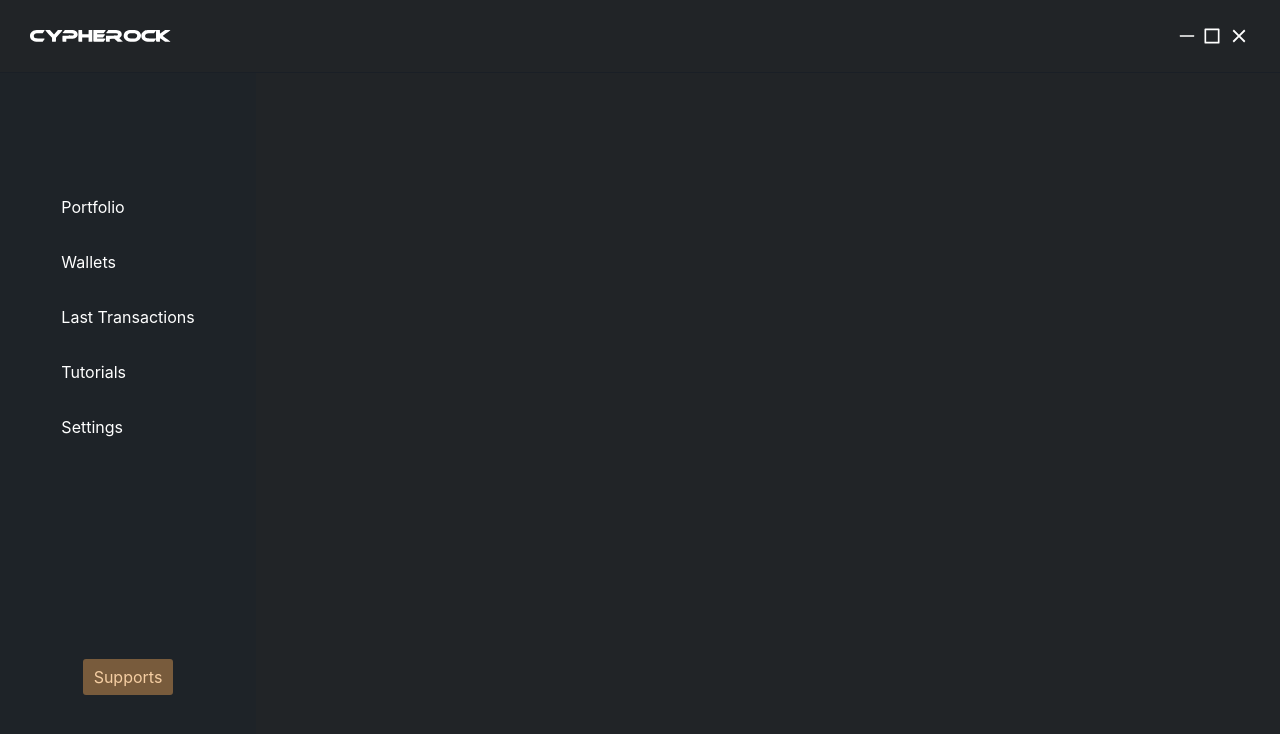
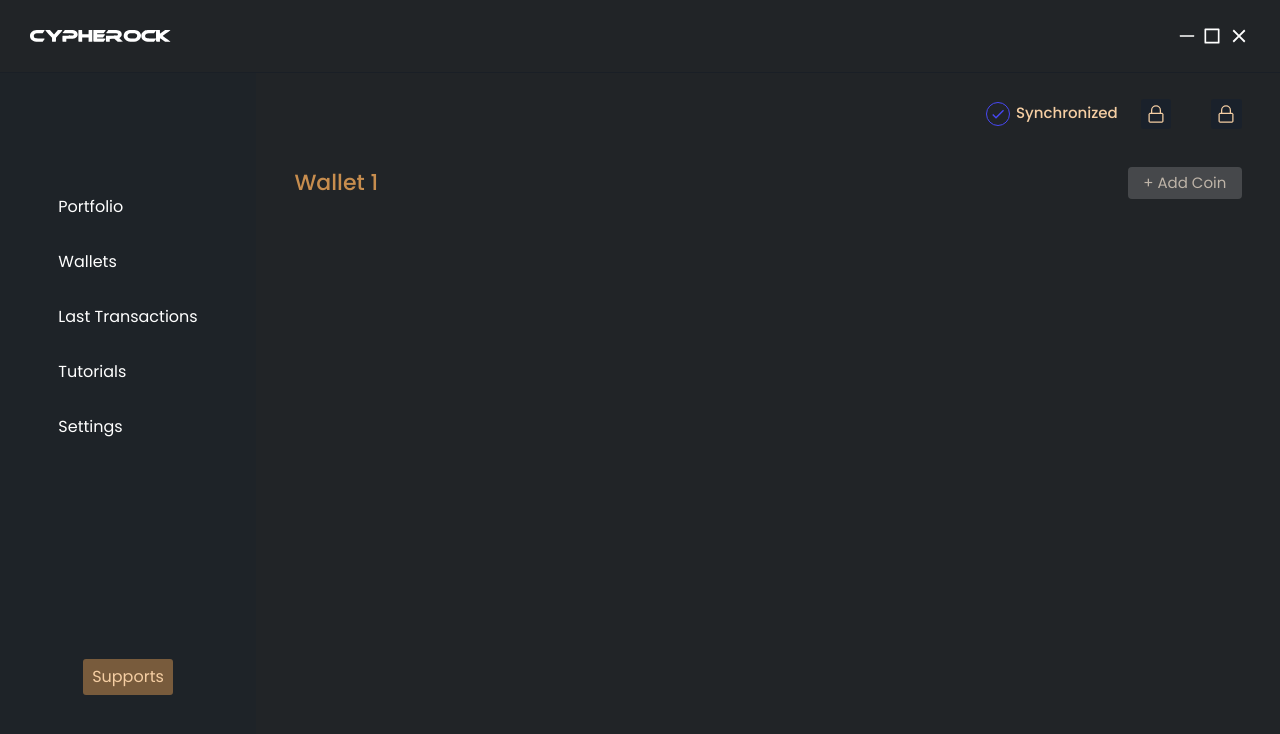
Before and after one commit to Alroyfernz/Cypherock-Task, a React (Create React App) app: page / in a window 1280 px wide. Shown: the top 734 px of the page. Built offline with nearby package versions, Linux system fonts and the light colour scheme.

Commit message:
mainPage top section done

```diff
--- a/src/App.css
+++ b/src/App.css
@@ -1,8 +1,83 @@
 .App{
   background-color: #212427;
-  min-height:100vh
+  min-height:100vh;
+  font-family: 'Poppins', sans-serif;
 }
 .AppWrapper{
   display: flex;
   width: 100%;
 }
+.AppRightPart{
+  width: 80%;
+display: flex;
+align-items: center;
+
+flex-direction: column;
+padding:2% 3%;
+}
+
+.TopRightSection{
+  width: 27%;
+  display: flex;
+  align-self: flex-end;
+  align-items: center;
+  justify-content:space-between;
+}
+.SynDiv{
+  width: 45%;
+  display: flex;
+  align-items:center;
+  justify-content: space-between;
+
+}
+.SynCircle{
+border:1px solid rgba(72, 72, 246, 1);
+border-radius:50%;
+padding: 3px;
+}
+.SynTick{
+  color:rgba(72, 72, 246, 1)
+}
+.SynText{
+  color:
+  rgba(245, 206, 163, 1);
+margin-left: 6px;
+  font-size: 15px;
+  font-weight: 500;
+}
+.LockDiv{
+  width: 12%;
+  background-color:#1A212B;
+  border-radius:3px;
+  display: flex;
+  align-items: center;
+  justify-content: center;
+  padding: 5px 0;
+}
+.LockIcon{
+color:#F5CEA3;
+font-size: 20px;
+}
+
+.WalletTitleContainer{
+  width: 100%;
+  display: flex;
+  margin-top: 4%;
+  align-items: center;
+  justify-content:space-between;
+}
+
+.WalletMainTitle{
+  color:#C78D4E;
+  font-size: 22px;
+  font-weight: 500;
+
+}
+.AddCoinBtn{
+  background-color:rgba(255, 255, 255, 0.164);
+  padding:5px 0;
+  width: 12%;
+  border-radius:4px;
+  color:#BEB4A8;
+  font-size: 15px;
+}
--- a/src/App.tsx
+++ b/src/App.tsx
@@ -2,13 +2,38 @@ import React from 'react';
 import './App.css';
 import Header from './components/Header/Header';
 import SideBar from './components/sidebar/SideBar';
-
+import { MdDone } from "react-icons/md"
+import { VscLock } from "react-icons/vsc"
 function App() {
   return (
     <div className="App">
       <Header />
       <div className="AppWrapper">
         <SideBar />
+        <div className="AppRightPart">
+
+          <div className="TopRightSection">
+            <div className="SynDiv">
+              <span className="SynCircle">
+                <MdDone className="SynTick" />
+              </span>
+              <span className="SynText">Synchronized</span>
+            </div>
+            <div className="LockDiv">
+              <VscLock className="LockIcon" />
+            </div>
+            <div className="LockDiv">
+              <VscLock className="LockIcon" />
+            </div>
+          </div>
+
+          <div className="WalletTitleContainer">
+            <h1 className="WalletMainTitle">Wallet 1</h1>
+            <button className="AddCoinBtn">
+              + Add Coin
+            </button>
+          </div>
+        </div>
       </div>
 
     </div>
--- a/src/index.css
+++ b/src/index.css
@@ -13,9 +13,7 @@ body {
 
 }
 
-*{
 
-}
 code {
   font-family: source-code-pro, Menlo, Monaco, Consolas, 'Courier New',
     monospace;
```
